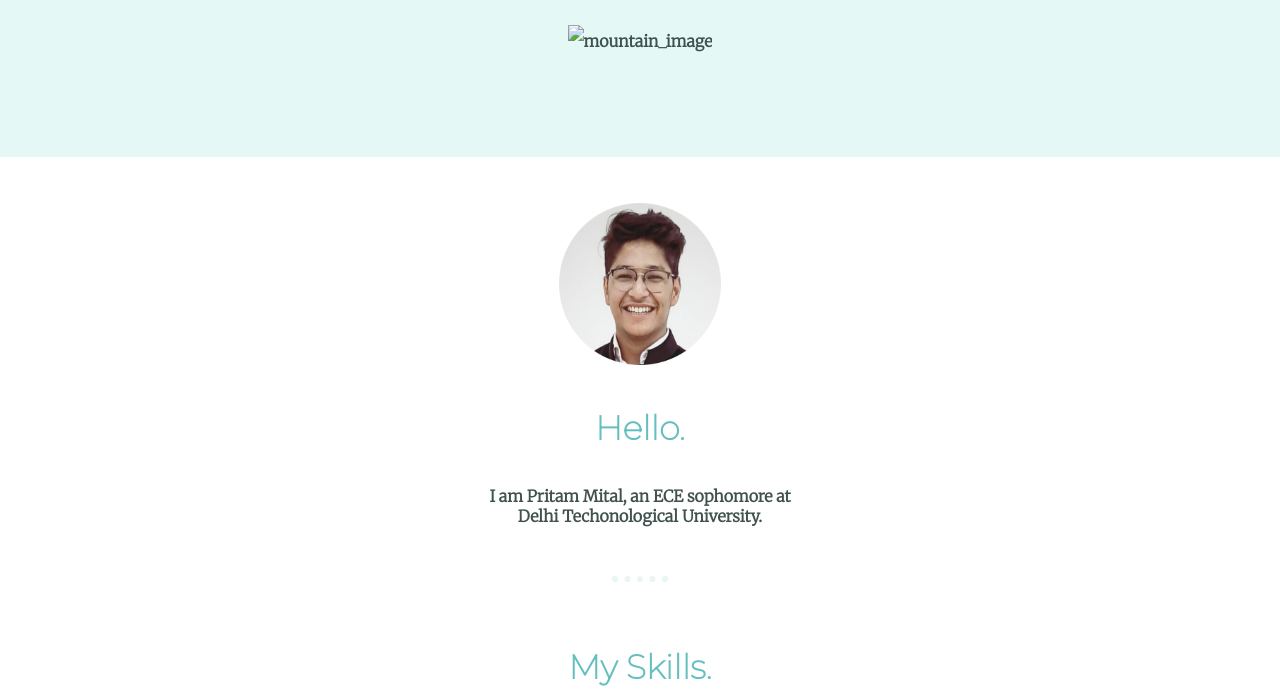
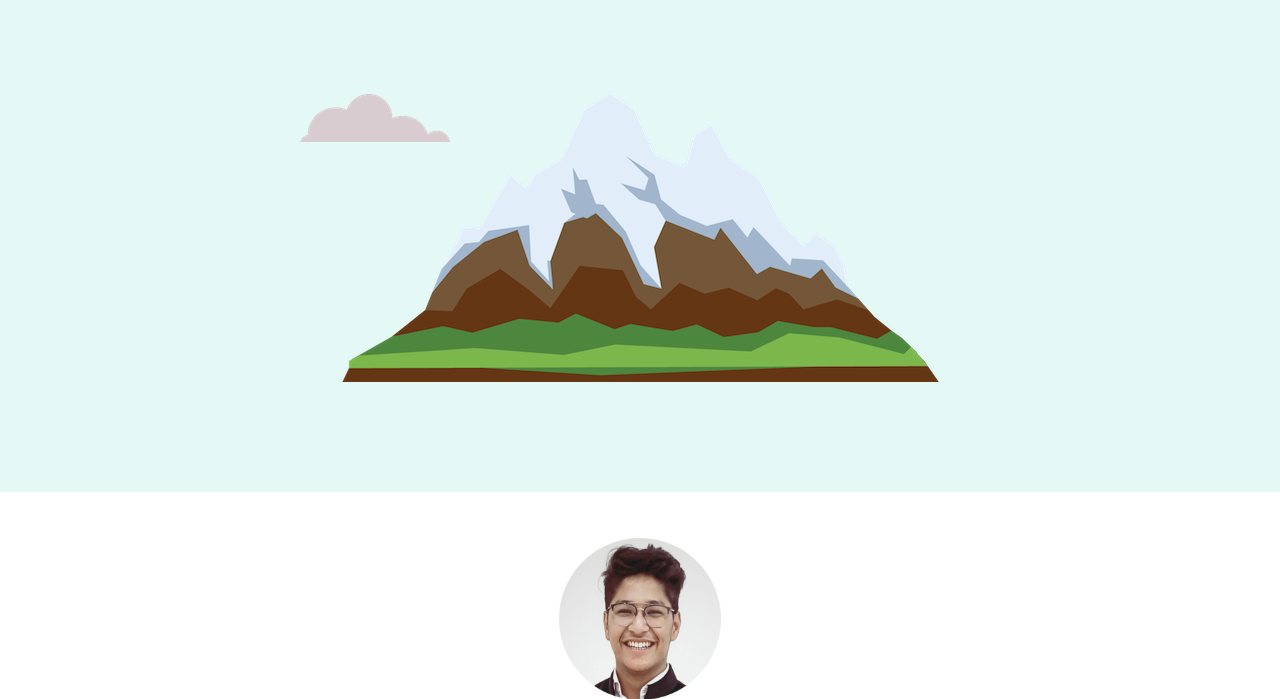
Before and after one commit to PritamMittal/Personal-Site, a plain HTML site: page index.html in a window 1280 px wide. Shown: the part 408-1107 px from the top of the page. Drawn offline with Linux system fonts and the light colour scheme.

Commit message:
Update index.html

```diff
--- a/index.html
+++ b/index.html
@@ -15,8 +15,8 @@
         <img class="Top_Cloud" src="cloud.png" alt="cloud_image">
         <h1>I'm Pritam</h1>
         <h2 >a <span class="Pritam">pro</span>grammer</h2>
-        <img class="Bottom_Cloud" src="images/cloud.png" alt="cloud_image">
-        <img src="images/mountain.png" alt="mountain_image">
+        <img class="Bottom_Cloud" src="cloud.png" alt="cloud_image">
+        <img src="mountain.png" alt="mountain_image">
 
     </div>
     <div class="middle-container">
```
